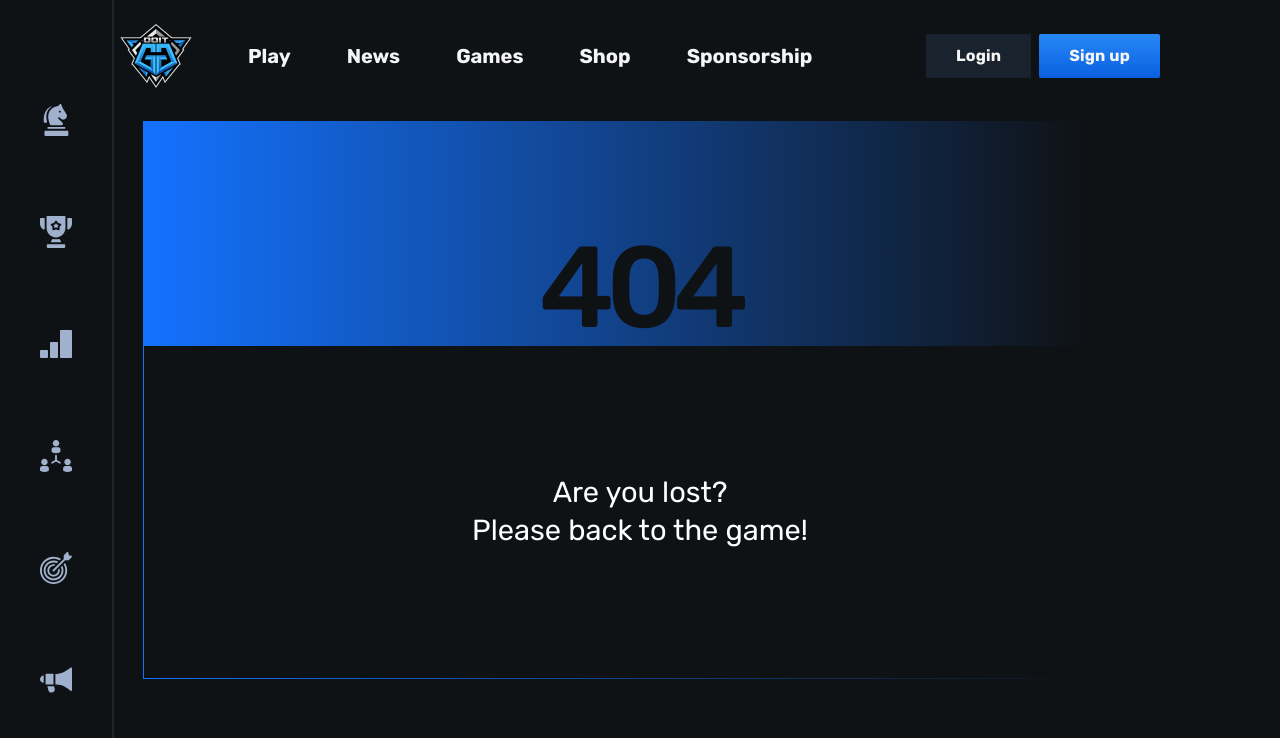
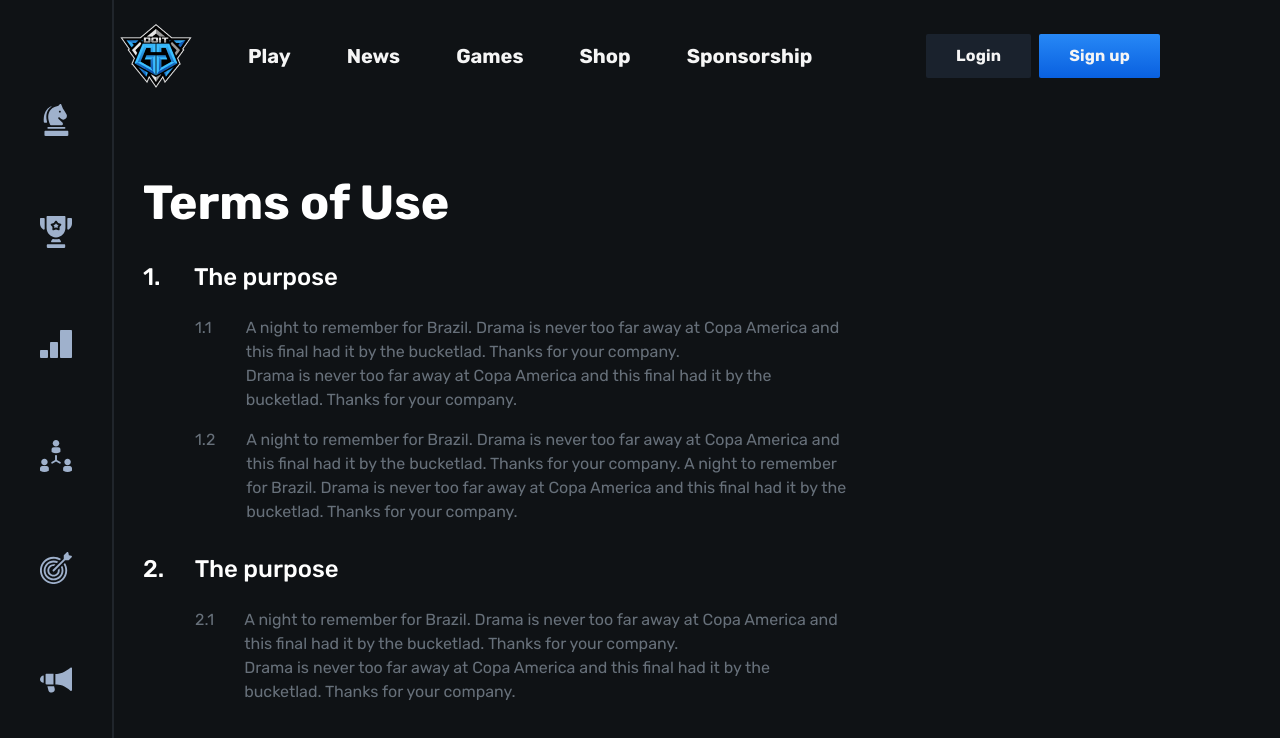
Before and after one commit to M1nt-y/doit, a Vue app: page /rules in a window 1280 px wide. Before the commit this address had no page. Shown: the top 738 px of the page. Built offline with nearby package versions, Linux system fonts and the light colour scheme.

Commit message:
dima-dev: Страницы rules

```diff
--- /dev/null
+++ b/src/pages/RulesPage.vue
@@ -0,0 +1,132 @@
+<template>
+  <main class="main rules">
+    <div class="container">
+      <h3 class='rules-title'>Terms of Use</h3>
+      <div class="rules__info">
+        <div class="rules__info-one">
+          <h4>1. <span>The purpose</span> </h4>
+          <div class="info">
+            <h5>1.1</h5>
+            <p>A night to remember for Brazil. Drama is never too far away at Copa America and this final had it by the bucketlad. Thanks for your company.
+                <span style="display: block"></span>
+                Drama is never too far away at Copa America and this final had it by the bucketlad. Thanks for your company.</p>
+          </div>
+          <div class="info info-two">
+            <h5>1.2</h5>
+            <p>A night to remember for Brazil. Drama is never too far away at Copa America and this final had it by the bucketlad. Thanks for your company. A night to remember for Brazil. Drama is never too far away at Copa America and this final had it by the bucketlad. Thanks for your company.</p>
+          </div>
+        </div>
+        <div class="rules__info-one two-info">
+          <h4>2. <span>The purpose</span> </h4>
+          <div class="info">
+            <h5>2.1</h5>
+            <p>A night to remember for Brazil. Drama is never too far away at Copa America and this final had it by the bucketlad. Thanks for your company.
+                <span style="display: block"></span>
+                Drama is never too far away at Copa America and this final had it by the bucketlad. Thanks for your company.</p>
+          </div>
+
+        </div>
+      </div>
+    </div>
+
+  </main>
+</template>
+
+<style lang="scss">
+@import '@/assets/scss/variables.scss';
+@import '@/assets/scss/media-breakpoints.scss';
+
+.rules{
+  margin-top: 63px;
+  margin-bottom: 80px;
+  @include media-breakpoint-down(xs){
+    margin-top: 37px;
+  }
+  h3{
+    font-style: normal;
+    font-weight: 700;
+    font-size: 48px;
+    line-height: 56px;
+    color: #FFFFFF;
+    margin-left: -25px;
+    @include media-breakpoint-down(lg){
+      margin-left: 0;
+    }
+  }
+  &__info{
+    margin-top: 30px;
+    margin-left: -25px;
+    @include media-breakpoint-down(xs){
+      margin-top: 51px;
+    }
+    &-one{
+      h4{
+      font-style: normal;
+      font-weight: 500;
+      font-size: 24px;
+      line-height: 32px;
+      span{
+        margin-left: 28px;
+        @include media-breakpoint-down(xs){
+          margin-left: -1px;
+        }
+      }
+      }
+      .info{
+        display: flex;
+        gap: 34px;
+        font-style: normal;
+        font-weight: 400;
+        font-size: 16px;
+        line-height: 24px;
+        margin-left: 52px;
+        margin-top: 23px;
+        color: #67707A;
+        @include media-breakpoint-down(xs){
+          margin-left: 0px;
+          margin-top: 29px;
+          flex-direction: column;
+          gap: 13px;
+        }
+        h5{
+          font-style: normal;
+          font-weight: 400;
+          font-size: 16px;
+          line-height: 24px;
+        }
+        p{
+          max-width: 600px;
+        }
+
+
+      }
+      .info-two{
+        margin-top: 16px;
+        gap: 31px;
+        @include media-breakpoint-down(xs){
+          margin-left: 0px;
+          margin-top: 29px;
+          flex-direction: column;
+          gap: 13px;
+        }
+      }
+    }
+    @include media-breakpoint-down(lg){
+      margin-left: 0;
+    }
+
+  }
+  .two-info{
+    margin-top: 29px;
+    h4{
+      span{
+        margin-left: 25px;
+      }
+    }
+    .info{
+      gap: 30px;
+    }
+  }
+}
+
+</style>
--- a/src/router/index.js
+++ b/src/router/index.js
@@ -18,6 +18,11 @@ const router = createRouter({
       name: 'Contact Page',
       path: '/contacts',
       component: () => import("@/pages/ContactsPage.vue")
+    },
+    {
+      name: 'Rules Page',
+      path: '/rules',
+      component: () => import("@/pages/RulesPage.vue")
     }
   ]
 })
```
